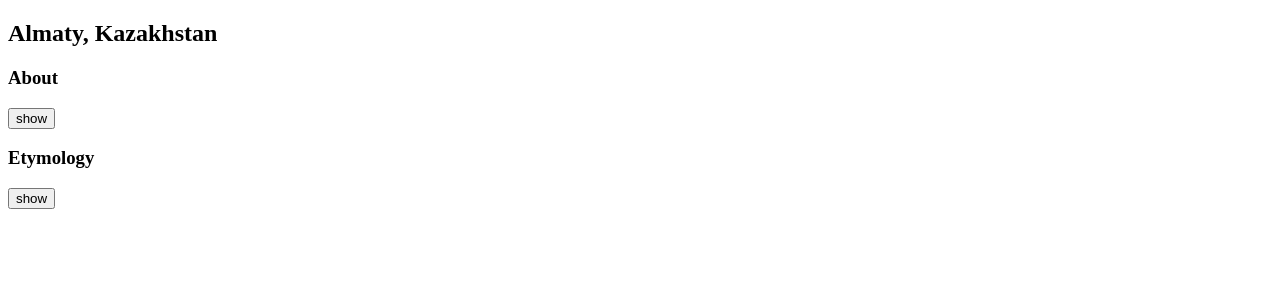
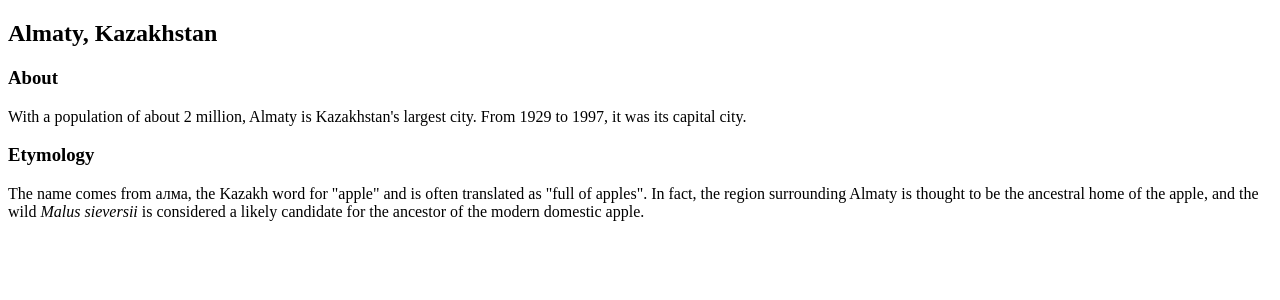
Before and after one commit to hayetmnasrighabri/reactjs, a React (Create React App) app: page / in a window 1280 px wide. Shown: the top 300 px of the page. Built offline with nearby package versions, Linux system fonts and the light colour scheme.

Commit message:
transmettre les données codées en dur du parent commun

```diff
--- a/src/App.js
+++ b/src/App.js
@@ -1,33 +1,30 @@
-import { useState } from "react"
+import { useState } from 'react';
 
+export default function Accordion() {
+  return (
+    <>
+      <h2>Almaty, Kazakhstan</h2>
+      <Panel title="About" isActive={true}>
+        With a population of about 2 million, Almaty is Kazakhstan's largest city. From 1929 to 1997, it was its capital city.
+      </Panel>
+      <Panel title="Etymology" isActive={true}>
+        The name comes from <span lang="kk-KZ">алма</span>, the Kazakh word for "apple" and is often translated as "full of apples". In fact, the region surrounding Almaty is thought to be the ancestral home of the apple, and the wild <i lang="la">Malus sieversii</i> is considered a likely candidate for the ancestor of the modern domestic apple.
+      </Panel>
+    </>
+  );
+}
 
-function Panel({title, children}){
-const [isActive, setIsActive]= useState(false)
-return(
-  <>
-  <section className="panel">
-    <h3>{title}</h3>
-    {isActive ? (<p>{children}</p>): (
-      <button onClick={()=>setIsActive(true)}>
-        show
-      </button>
-    )}
-  </section>
-  </>
-)
+function Panel({ title, children, isActive }) {
+  return (
+    <section className="panel">
+      <h3>{title}</h3>
+      {isActive ? (
+        <p>{children}</p>
+      ) : (
+        <button onClick={() => setIsActive(true)}>
+          Show
+        </button>
+      )}
+    </section>
+  );
 }
-export default function Accordion(){
-  return(
-    <>
-    <h2>Almaty, Kazakhstan</h2>
-    <Panel title="About">
-    With a population of about 2 million, Almaty is Kazakhstan's largest city. From 1929 to 1997, it was its capital city.
-    </Panel>
-    <Panel title="Etymology">
-    The name comes from <span lang="kk-KZ">алма</span>,
-     the Kazakh word for "apple" and is often translated as "full of apples". In fact, the region surrounding Almaty is thought to be the ancestral home of the apple, and the wild <i lang="la">Malus sieversii</i> is considered
-    a likely candidate for the ancestor of the modern domestic apple.
-    </Panel>
-    </>
-  )
-}
```
